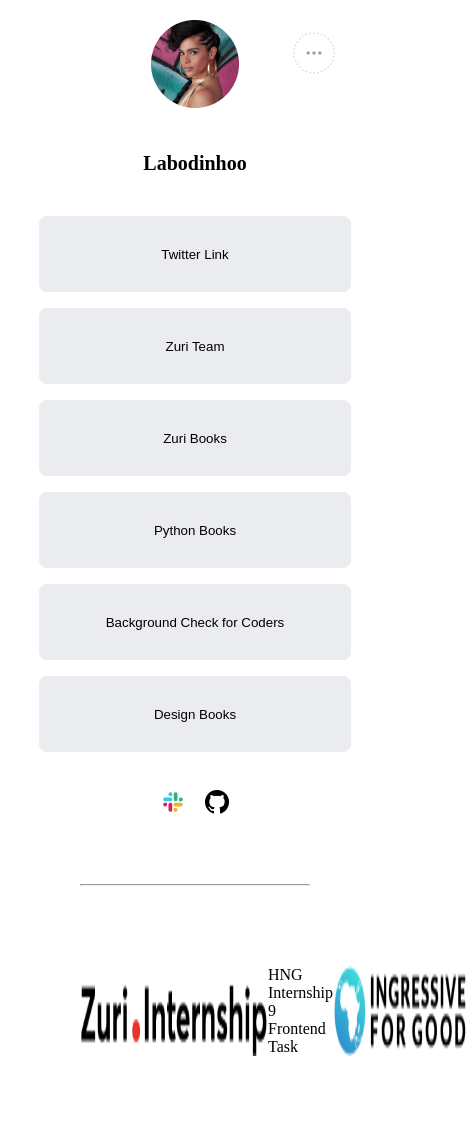
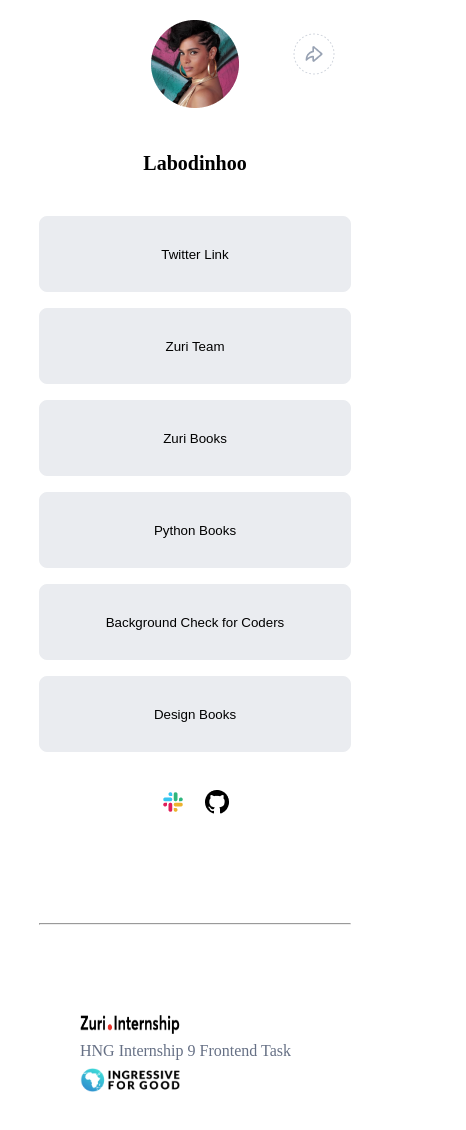
Before and after one commit to labodinho/Task-One, a React (Create React App) app: page / in a window 390 px wide. Shown: the top 1130 px of the page, 466 px wide, since content can reach past the window. Built offline with nearby package versions, Linux system fonts and the light colour scheme.

Commit message:
adjusted some styling and added media queries

```diff
--- a/src/App.css
+++ b/src/App.css
@@ -14,11 +14,10 @@
 }
 
 .share-img2{
-
   display: none;
-  justify-content: flex-end;
-  margin: 20px;
-  margin-right: 25rem;
+  position: absolute;
+  top: 3%;
+  left: 75%;
 }
 
 .header-img{
@@ -30,6 +29,10 @@
   width: 88px;
   height: 88px;
   margin: 20px;
+}
+
+#profile__img:hover{
+  filter: brightness(50%);
 }
 
 #twitter{
@@ -100,5 +103,43 @@ hr{
   margin: 5rem;
 }
 
+.footer-section .HNG{
+  font-style: normal;
+  font-weight: 400;
+  font-size: 16px;
+  line-height: 24px;
+  color: #667085;
+}
+
 
 /* footer section */
+
+
+/* media query section */
+
+@media screen and (max-width:768px){
+  .share-img{
+    display: none;
+  }
+
+  .share-img2{
+    display: block;
+  }
+  .footer-section{
+    flex-direction: column;
+    justify-content: left;
+  }
+
+  .footer-section img{
+    height: 24px;
+    width: 100px;
+    margin: 5px 0px;
+  }
+}
+
+@media screen and (max-width:600px){
+  hr{
+    margin: 10%;
+  }
+}
+/* media query section */
--- a/src/App.js
+++ b/src/App.js
@@ -79,7 +79,7 @@ function App() {
 
       <div className="footer-section">
       <img src="/image/Zuri.Internship_Logo.png" alt="github logo"/>
-      <p>HNG Internship 9 Frontend Task</p>
+      <p className="HNG">HNG Internship 9 Frontend Task</p>
       <img src="image/I4G.png" alt="github logo"/>
       </div>
 
```
